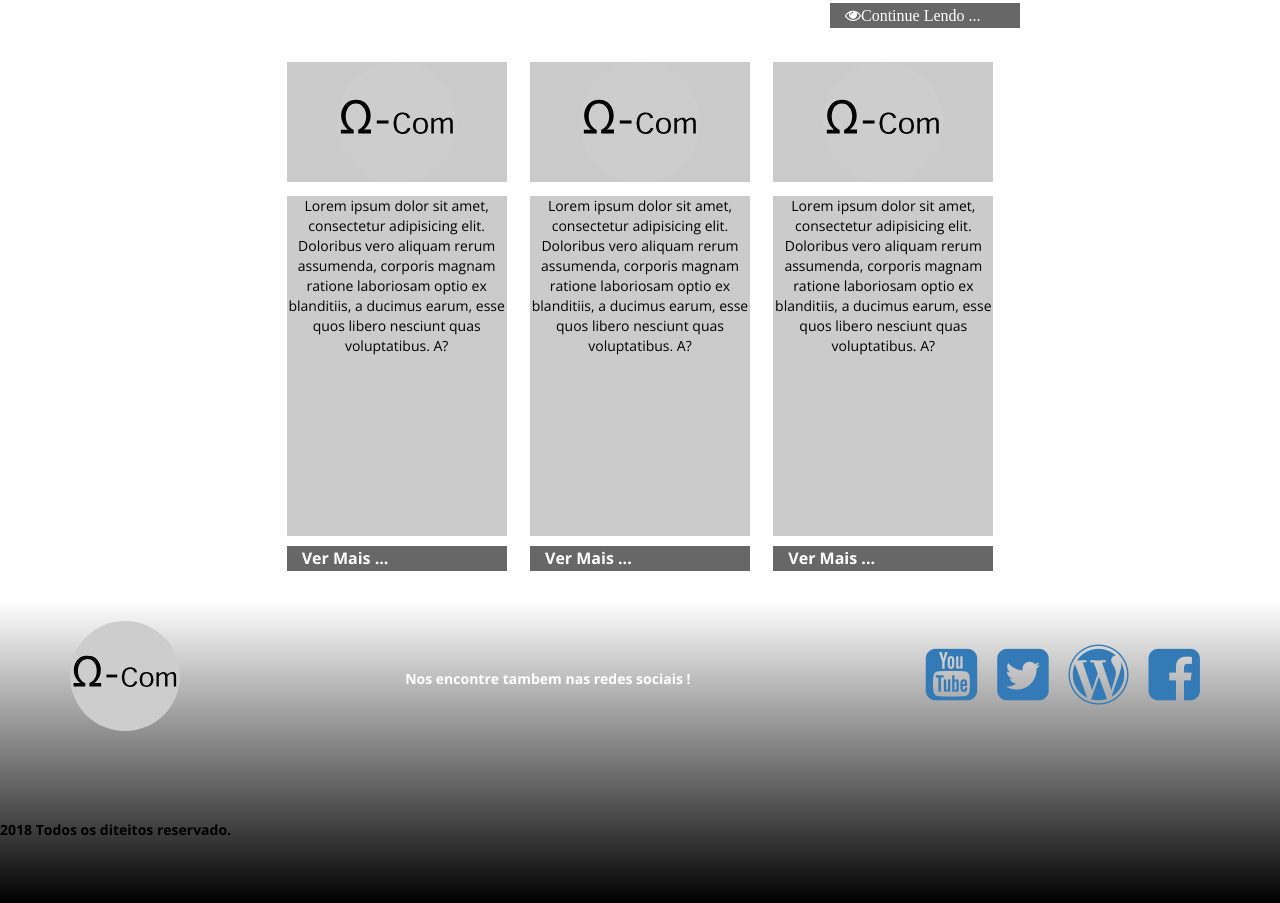
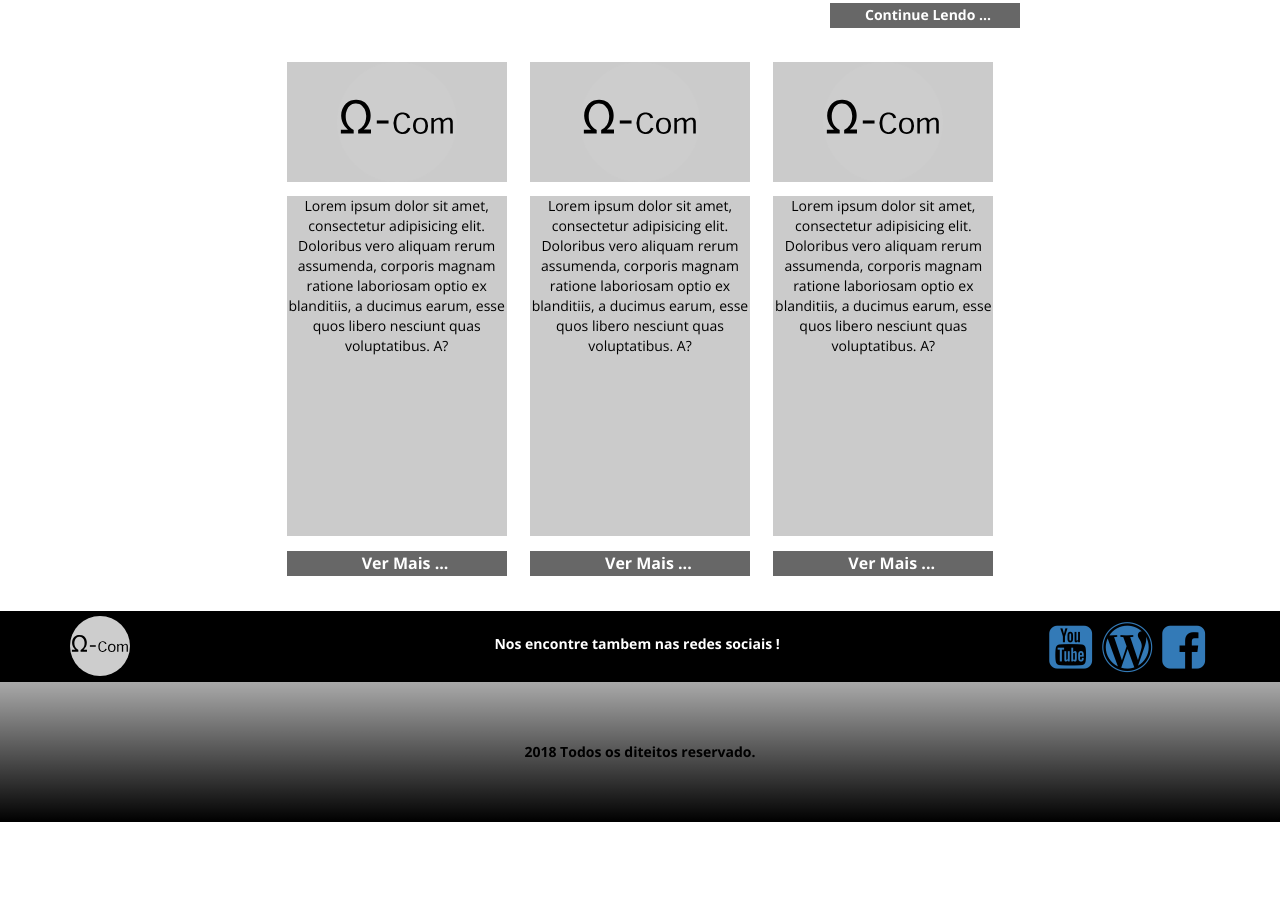
Before and after one commit to rahmai/siteomega, a website: page index.html in a window 1280 px wide. Shown: the part 422-1325 px from the top of the page. After the commit the page ends 1244 px from the top, so only its background shows below. Drawn offline with nearby package versions, Linux system fonts and the light colour scheme.

Commit message:
finalizando home

```diff
--- a/index.html
+++ b/index.html
@@ -45,7 +45,7 @@
 					<p>Lorem ipsum dolor sit amet, consectetur adipisicing elit. Laborum, facere eos deserunt dolores officia mollitia temporibus? Nisi est, saepe optio repellat voluptatum, repudiandae provident, rem debitis quia, voluptate laborum nam!</p>
 				</div>
 
-				<a href="#" class="botao-medio"><i class="fa fa-eye">Continue Lendo ...</i></a>
+				<a href="#" class="botao-medio">Continue Lendo ...</a>
 
 				<div class="produtos">
 					<div class="produto-um">
@@ -93,9 +93,7 @@
 						<div class="icone-wordpress">
 							<a href="#"><i class="fa fa-wordpress"></i></a>
 						</div>
-						<div class="icone-twitter">
-							<a href="#"><i class="fa fa-twitter-square"></i></a>
-						</div>
+
 						<div class="icone-youtube">
 							<a href="#"><i class="fa fa-youtube-square"></i></a>
 						</div>
--- a/sass/organisms/_footer.sass
+++ b/sass/organisms/_footer.sass
@@ -1,55 +1,49 @@
 footer
 	section.rodape
-		&:after
-			content: ""
-			width: 100%
-			height: 70px
-			color: $preto
-			+gradient(0deg,$preto,$preto)
-
-
+		background-color: $preto
+		width: 100%
+		height: auto
 
 	+gradient(0deg, $preto ,transparent)
 
 	p
-		text-align: center
+
 		display: inline-block
 		float: middle
-		margin: 63px 0
+		margin: 60px 0
 		font-weight: $bold
 		color: $preto
 
 
 	.direitos
-		position: bottom
-		width: auto
-		height: auto
+		text-align: center
+
 
 	.faixa-rodape
 
 
 		width: auto
-		height: auto
+		height: 70px
 		text-align: center
 
 		p
-			margin: 68px 150px
+			margin: 23px 0
 			color: $branco
-
+			text-align: center
+			padding-left: 100px
 
 		[class^="icone-"]
 
 			display: inline-block
 			float: right
-			font-size: 60px
+			font-size: 50px
 			color: $branco
-			margin: 30px 10px 0
-
+			margin: 0 5px
 
 	.logo-rodape
 		img
-			width: 110px
-			height: 110px
+			width: 60px
+			height: 60px
 			display: block
-			margin: 20px auto
 			float: left
+			margin: 5px 0
--- a/sass/organisms/_sobre.sass
+++ b/sass/organisms/_sobre.sass
@@ -19,11 +19,13 @@ section.container
 		+make-sm-column-offset(8)
 		color: $branco
 		font-weight: $bold
-		font-size: 16px
+		font-size: 14px
 		height: 25px
 		width: 400px
+		padding-left: 35px
 		background:
 			color: #676767
+
 
 	.produtos
 		+flexbox
@@ -36,7 +38,7 @@ section.container
 		text-align: center
 
 		a
-			text-align: middle
+			text-align: center
 			color: $branco
 			font-weight: $bold
 			font-size: 16px
@@ -44,7 +46,8 @@ section.container
 			width: 220px
 			background:
 				color: #676767
-			margin: auto 10px
+			margin: 5px 10px
+			padding-left: 75px
 
 		[class^="produto-"]
 			width: 240px
```
Also changed, not shown: css/geral.css, css/home.css.
